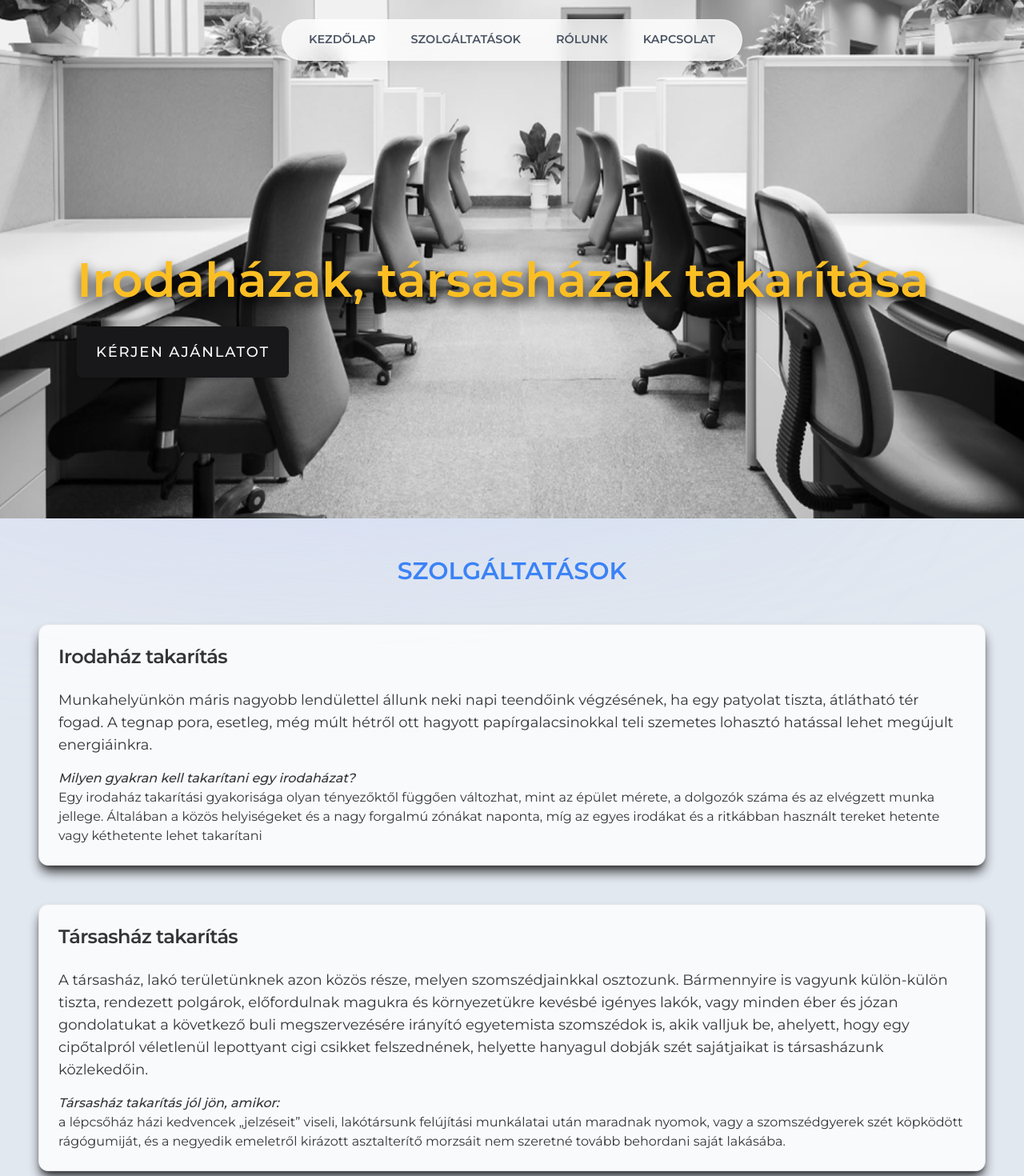
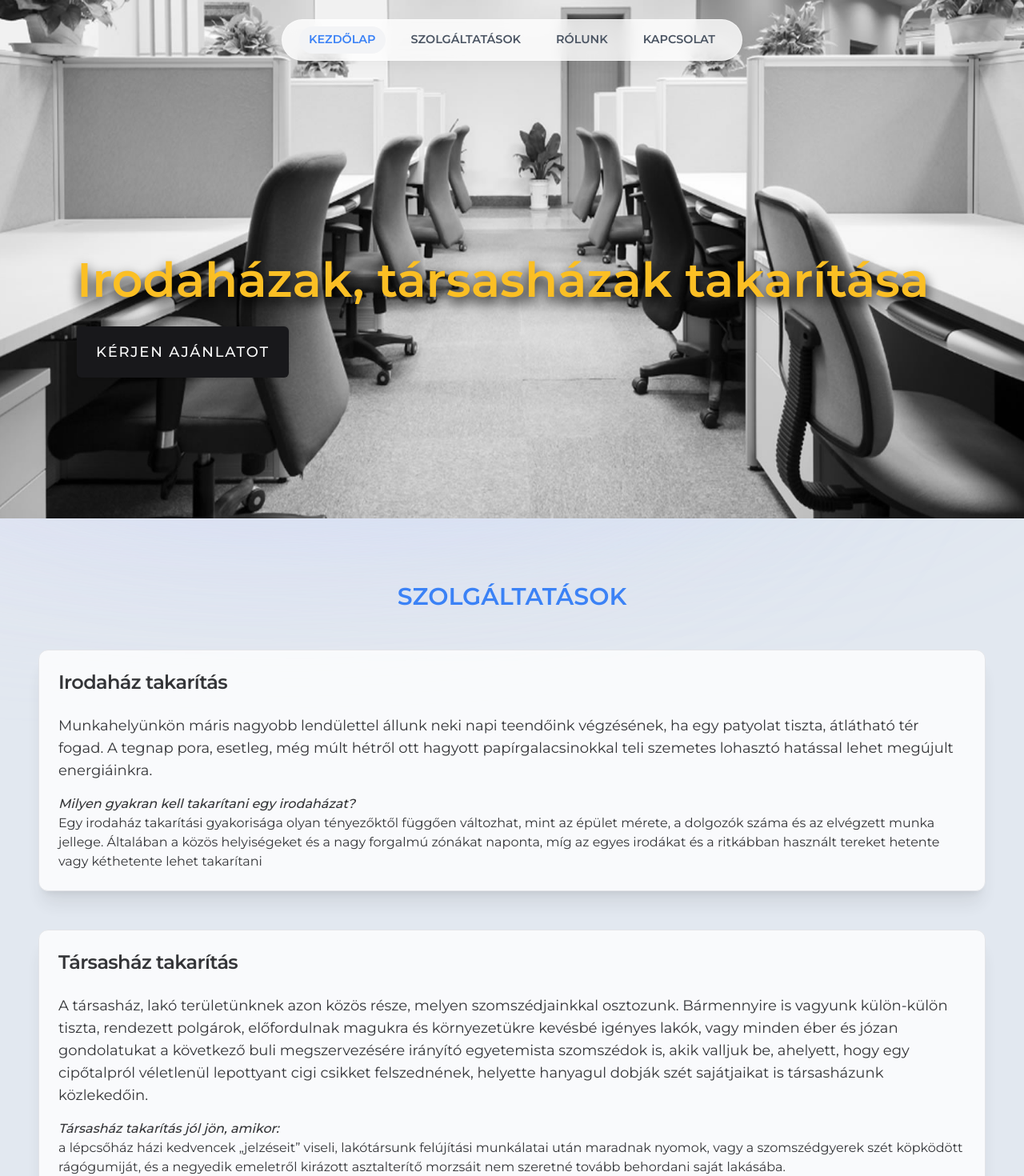
Before and after one commit to skagraun/kada-cleaning, a Next.js app: page / in a window 1280 px wide. Shown: the top 1470 px of the page at 80% size. Built offline with nearby package versions, Linux system fonts and the light colour scheme.

Commit message:
finealize header

```diff
--- a/app/layout.tsx
+++ b/app/layout.tsx
@@ -19,12 +19,9 @@ export default function RootLayout({
   children: React.ReactNode;
 }>) {
   return (
-    <html lang="en" suppressHydrationWarning>
+    <html lang="en" suppressHydrationWarning className="!scroll-smooth">
       <body
-        className={cn(
-          "bg-slate-200 text-gray-950 relative scroll-smooth",
-          font.className
-        )}
+        className={cn("bg-slate-200 text-gray-950 relative", font.className)}
       >
         <ThemeProvider
           attribute="class"
--- a/app/page.tsx
+++ b/app/page.tsx
@@ -1,13 +1,13 @@
 import AboutSection from "@/components/about";
 import ContactSection from "@/components/contact";
 import HeroSection from "@/components/hero";
-import ServicesSection from "@/components/services";
+import ServiceSection from "@/components/service";
 
 export default function Home() {
   return (
     <main className="flex flex-col items-center">
       <HeroSection />
-      <ServicesSection />
+      <ServiceSection />
       <AboutSection />
       <ContactSection />
     </main>
--- a/components/about.tsx
+++ b/components/about.tsx
@@ -2,7 +2,7 @@ import SectionHeading from "./section-heading";
 
 const AboutSection = () => {
   return (
-    <section className="md:mt-12 mt-4">
+    <section className="md:mt-12 mt-4 md:scroll-mt-20 scroll-mt-16" id="rolunk">
       <div className="flex flex-col items-center justify-center md:gap-12 gap-4">
         <SectionHeading>Rólunk</SectionHeading>
         <p className="max-w-[80rem] px-8 text-justify md:text-lg text-sm">
--- a/components/header.tsx
+++ b/components/header.tsx
@@ -4,8 +4,11 @@ import Link from "next/link";
 import { motion } from "framer-motion";
 
 import { links } from "@/lib/data";
+import { useState } from "react";
+import { cn } from "@/lib/utils";
 
 const Header = () => {
+  const [activeSection, setActiveSection] = useState("Kezdőlap");
   return (
     <header className="z-[999] relative">
       <motion.div
@@ -20,17 +23,32 @@ const Header = () => {
         <ul className="flex w-[22rem] flex-wrap items-center justify-center gap-y-1 text-[0.9rem] font-semibold text-gray-600 sm:w-[initial] sm:flex-nowrap sm:gap-5 uppercase">
           {links.map((link) => (
             <motion.li
-              className="h-3/4 flex items-center justify-center"
+              className="h-3/4 flex items-center justify-center relative"
               key={link.hash}
               initial={{ y: -100, opacity: 0 }}
               animate={{ y: 0, opacity: 1 }}
               transition={{ delay: 0.8 }}
             >
               <Link
-                className="flex w-full items-center justify-center px-3 py-3 hover:text-blue-500 transition"
+                className={cn(
+                  "flex w-full items-center justify-center px-3 py-3 hover:text-blue-500 transition",
+                  { "text-blue-500": activeSection === link.name }
+                )}
                 href={link.hash}
+                onClick={() => setActiveSection(link.name)}
               >
                 {link.name}
+                {link.name === activeSection && (
+                  <motion.span
+                    className="bg-gray-100 rounded-full absolute inset-0 -z-10"
+                    layoutId="activeSection"
+                    transition={{
+                      type: "string",
+                      stiffness: 380,
+                      damping: 30,
+                    }}
+                  ></motion.span>
+                )}
               </Link>
             </motion.li>
           ))}
--- a/components/hero.tsx
+++ b/components/hero.tsx
@@ -35,7 +35,7 @@ const HeroSection = () => {
   }, [api]);
 
   return (
-    <section>
+    <section id="home" className="scroll-mt-96">
       <div className="flex items-center justify-center">
         <div className="relative w-full md:pt-0 pt-[3.5rem]">
           <motion.div
--- a/components/section-heading.tsx
+++ b/components/section-heading.tsx
@@ -4,7 +4,7 @@ interface SectionHeadingProps {
 
 const SectionHeading = ({ children }: SectionHeadingProps) => {
   return (
-    <h2 className="md:text-3xl text-lg font-semibold text-blue-500 uppercase">
+    <h2 className="md:text-3xl text-lg font-semibold text-blue-500 uppercase md:mt-8 mt-8">
       {children}
     </h2>
   );
--- /dev/null
+++ b/components/service.tsx
@@ -0,0 +1,27 @@
+import React from "react";
+
+import { services } from "@/lib/data";
+import SectionHeading from "./section-heading";
+import Services from "./services";
+
+const ServiceSection = () => {
+  return (
+    <section
+      className="md:mt-12 mt-4 md:scroll-mt-20 scroll-mt-16"
+      id="szolgaltatasok"
+    >
+      <div className="flex flex-col items-center justify-center md:gap-12 gap-4">
+        <SectionHeading>Szolgáltatások</SectionHeading>
+        <div className="md:px-12 px-4 gap-4">
+          {services.map((service, index) => (
+            <React.Fragment key={index}>
+              <Services {...service} />
+            </React.Fragment>
+          ))}
+        </div>
+      </div>
+    </section>
+  );
+};
+
+export default ServiceSection;
--- a/components/services.tsx
+++ b/components/services.tsx
@@ -1,32 +1,38 @@
-import React from "react";
+"use client";
+
+import { useRef } from "react";
+import { useScroll, motion, useTransform } from "framer-motion";
 
 import { services } from "@/lib/data";
-import SectionHeading from "./section-heading";
-
-import { Card, CardContent, CardHeader, CardTitle } from "@/components/ui/card";
-
-const ServicesSection = () => {
-  return (
-    <section className="md:mt-12 mt-4">
-      <div className="flex flex-col items-center justify-center md:gap-12 gap-4">
-        <SectionHeading>Szolgáltatások</SectionHeading>
-        <div className="md:px-12 px-4">
-          {services.map((service, index) => (
-            <React.Fragment key={index}>
-              <Services {...service} />
-            </React.Fragment>
-          ))}
-        </div>
-      </div>
-    </section>
-  );
-};
+import { Card, CardContent, CardHeader, CardTitle } from "./ui/card";
 
 type ServiceProps = (typeof services)[number];
 
-function Services({ title, description, infoTitle, infoText }: ServiceProps) {
+export default function Services({
+  title,
+  description,
+  infoTitle,
+  infoText,
+}: ServiceProps) {
+  const ref = useRef<HTMLDivElement>(null);
+  const { scrollYProgress } = useScroll({
+    target: ref,
+    offset: ["0 1", "1.25 1"],
+  });
+
+  const scaleProgress = useTransform(scrollYProgress, [0, 1], [0.8, 1]);
+  const opacityProgress = useTransform(scrollYProgress, [0, 1], [0.4, 1]);
+
   return (
-    <Card className="max-w-[80rem] md:mb-12 mb-8 opacity-80 shadow-lg shadow-black">
+    <motion.div
+      ref={ref}
+      style={{
+        scale: scaleProgress,
+        opacity: opacityProgress,
+      }}
+      className="md:mb-12 mb-8 last:mb-0"
+    >
+      <Card className="max-w-[80rem] opacity-80 md:shadow-xl shadow-sm shadow-black">
         <CardHeader>
           <CardTitle className="md:text-2xl text-base">{title}</CardTitle>
         </CardHeader>
@@ -38,7 +44,6 @@ function Services({ title, description, infoTitle, infoText }: ServiceProps) {
           <h4 className="md:text-base text-sm">{infoText}</h4>
         </CardContent>
       </Card>
+    </motion.div>
   );
 }
-
-export default ServicesSection;
--- a/package.json
+++ b/package.json
@@ -21,6 +21,7 @@
     "react": "19.0.0-rc-66855b96-20241106",
     "react-dom": "19.0.0-rc-66855b96-20241106",
     "react-icons": "^5.3.0",
+    "react-intersection-observer": "^9.13.1",
     "tailwind-merge": "^2.5.4",
     "tailwindcss-animate": "^1.0.7"
   },
```
Also changed, not shown: 1 other file (tests, documents, lock files or other folders). Lines whose indentation alone changed are shown as unchanged.
